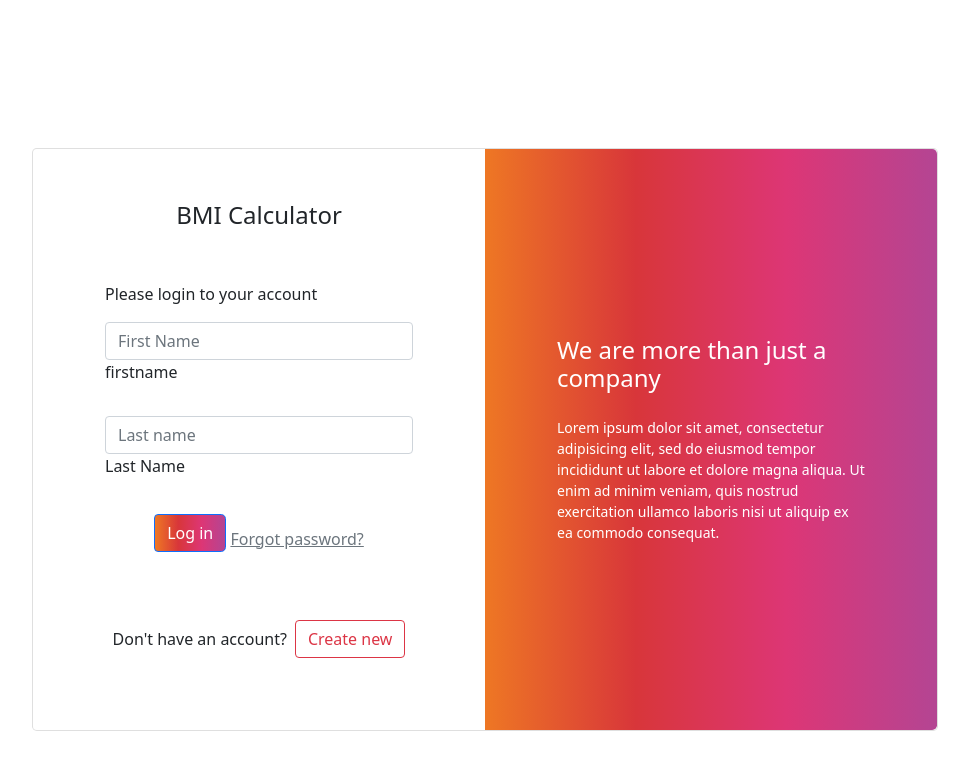
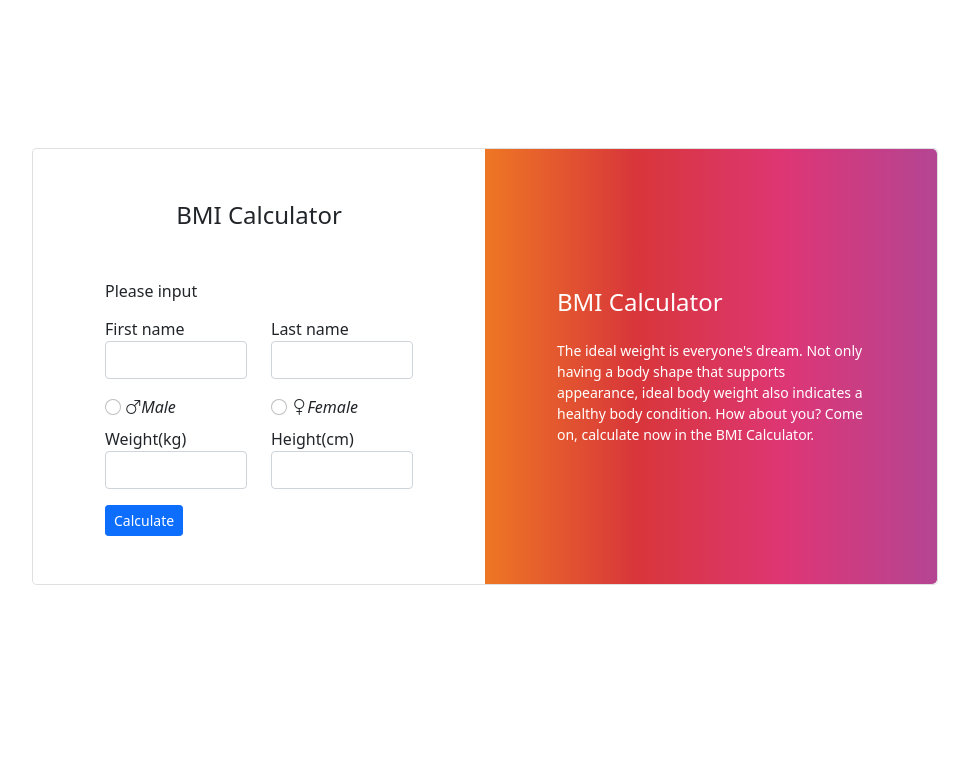
Before and after one commit to ichsanbahri/bmi-api, a plain HTML site: page themes/index.html in a window 1280 px wide. Shown: the whole page, without its empty margins (155-1124 px from the left). Drawn offline with nearby package versions, Linux system fonts and the light colour scheme.

Commit message:
index.html update

```diff
--- a/themes/index.html
+++ b/themes/index.html
@@ -11,6 +11,7 @@
     <script src="https://cdn.jsdelivr.net/npm/bootstrap@5.0.2/dist/js/bootstrap.bundle.min.js"
         integrity="sha384-MrcW6ZMFYlzcLA8Nl+NtUVF0sA7MsXsP1UyJoMp4YLEuNSfAP+JcXn/tWtIaxVXM"
         crossorigin="anonymous"></script>
+    <link rel="stylesheet" href="https://cdn.jsdelivr.net/npm/bootstrap-icons@1.8.0/font/bootstrap-icons.css">
 
     <!--Let browser know website is optimized for mobile-->
     <title>{{.title}}</title>
@@ -53,43 +54,70 @@
                                         <div class="text-center">
                                             <h4 class="mt-1 mb-5 pb-1">BMI Calculator</h4>
                                         </div>
-
-                                        <form>
-                                            <p>Please login to your account</p>
-
-                                            <div class="form-outline mb-4">
-                                                <input type="Firstname" id="form2Example11" class="form-control"
-                                                    placeholder="First Name" />
-                                                <label class="form-label" for="form2Example11">firstname</label>
+                                        <div class="col-xd-10 order-md-1">
+                                            <h6 class="mb-3">Please input</h6>
+                                            <form class="needs-validation" novalidate="">
+                                              <div class="row">
+                                                <div class="col-md-6 mb-3">
+                                                  <label for="firstName">First name</label>
+                                                  <input type="text" class="form-control" id="firstName" placeholder="" value="" required="">
+                                                  <div class="invalid-feedback">
+                                                    Valid first name is required.
+                                                  </div>
+                                                </div>
+                                                <div class="col-md-6 mb-3">
+                                                  <label for="lastName">Last name</label>
+                                                  <input type="text" class="form-control" id="lastName" placeholder="" value="" required="">
+                                                  <div class="invalid-feedback">
+                                                    Valid last name is required.
+                                                  </div>
+                                                </div>
+                                              </div>
+                                            </form>
+                                          </div>
+                                          <div class="col-xd-10 order-md-1">
+                                            <form class="needs-validation" novalidate="">
+                                              <div class="row">
+                                                <div class="col-md-6 mb-2">
+                                                    <input class="form-check-input" type="radio" name="flexRadioDefault" id="flexRadioDefault1">
+                                                    <label class="form-check-label" for="flexRadioDefault1">
+                                                        <i class="bi bi-gender-male">Male</i>
+                                                    </label>
+                                                </div>
+                                                <div class="col-md-6 mb-2">
+                                                    <input class="form-check-input " type="radio" name="flexRadioDefault" id="flexRadioDefault1">
+                                                    <label class="form-check-label" for="flexRadioDefault1" >
+                                                        <i class="bi bi-gender-female">Female</i>
+                                                    </label>
+                                                </div>
+                                                </div>
+                                            </form>
+                                          </div>
+                                          <form class="needs-validation" novalidate="">
+                                            <div class="row">
+                                              <div class="col-md-6 mb-3">
+                                                <label for="weight">Weight(kg)</label>
+                                                <input type="text" class="form-control" id="weight" placeholder="" value="" required="">
+                                                <div class="invalid-feedback">
+                                                  Valid Weight is required.
+                                                </div>
+                                              </div>
+                                              <div class="col-md-6 mb-3">
+                                                <label for="Height">Height(cm)</label>
+                                                <input type="text" class="form-control" id="Height" placeholder="" value="" required="">
+                                                <div class="invalid-feedback">
+                                                  Valid Height is required.
+                                                </div>
+                                              </div>
                                             </div>
-
-                                            <div class="form-outline mb-4">
-                                                <input type="lastname" id="form2Example22" class="form-control" placeholder="Last name"/>
-                                                <label class="form-label" for="form2Example22">Last Name</label>
-                                            </div>
-
-                                            <div class="text-center pt-1 mb-5 pb-1">
-                                                <button class="btn btn-primary btn-block fa-lg gradient-custom-2 mb-3"
-                                                    type="button">Log in</button>
-                                                <a class="text-muted" href="#!">Forgot password?</a>
-                                            </div>
-
-                                            <div class="d-flex align-items-center justify-content-center pb-4">
-                                                <p class="mb-0 me-2">Don't have an account?</p>
-                                                <button type="button" class="btn btn-outline-danger">Create new</button>
-                                            </div>
-
-                                        </form>
-
+                                            <button class="btn btn-primary btn-sm  btn-block" type="submit">Calculate</button>
+                                          </form>
                                     </div>
                                 </div>
                                 <div class="col-lg-6 d-flex align-items-center gradient-custom-2">
                                     <div class="text-white px-3 py-4 p-md-5 mx-md-4">
-                                        <h4 class="mb-4">We are more than just a company</h4>
-                                        <p class="small mb-0">Lorem ipsum dolor sit amet, consectetur adipisicing elit,
-                                            sed do eiusmod tempor incididunt ut labore et dolore magna aliqua. Ut enim
-                                            ad minim veniam, quis nostrud exercitation ullamco laboris nisi ut aliquip
-                                            ex ea commodo consequat.</p>
+                                        <h4 class="mb-4">BMI Calculator</h4>
+                                        <p class="small mb-0">The ideal weight is everyone's dream. Not only having a body shape that supports appearance, ideal body weight also indicates a healthy body condition. How about you? Come on, calculate now in the BMI Calculator.</p>
                                     </div>
                                 </div>
                             </div>
```
Also changed, not shown: 3 other files.
